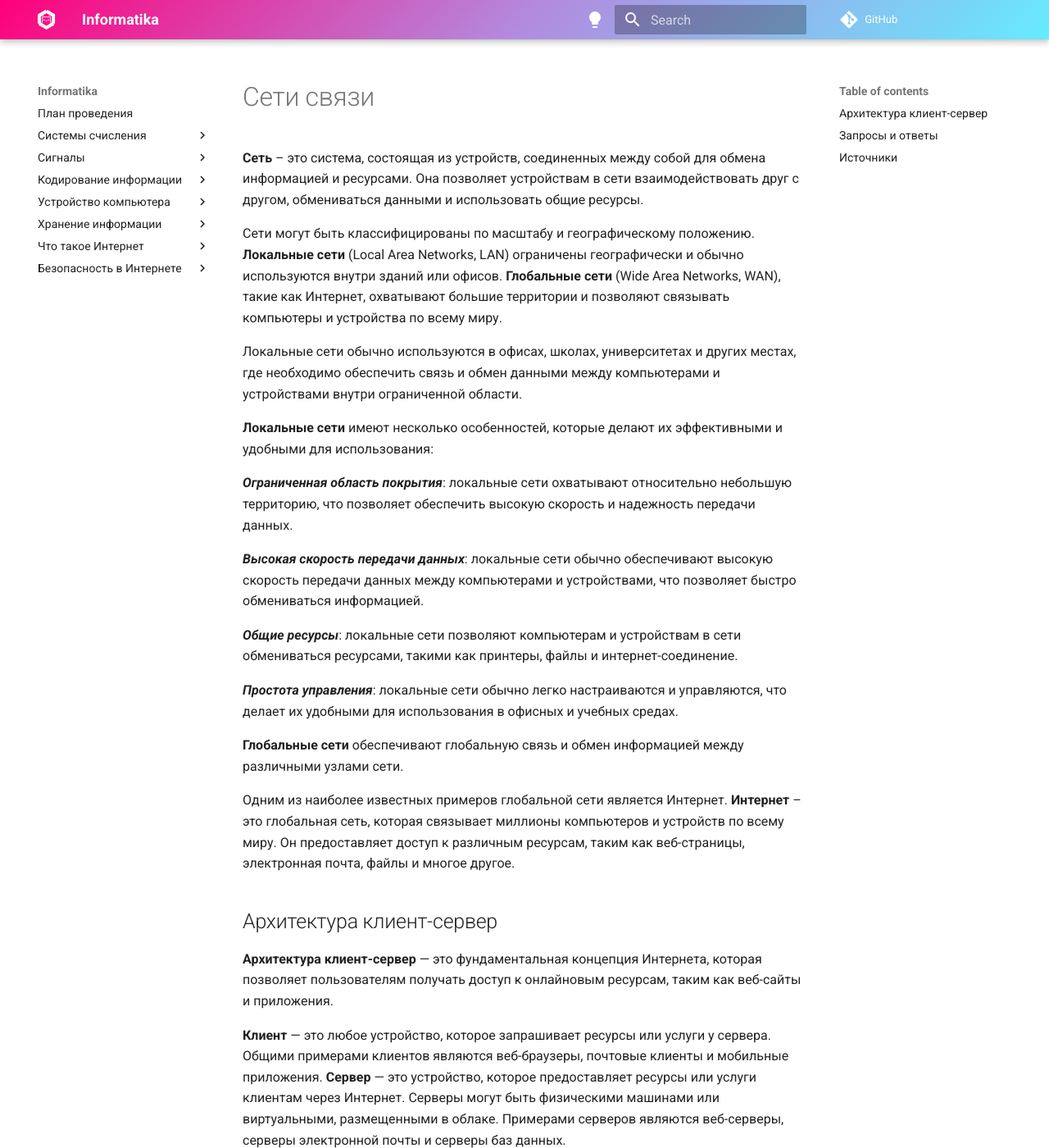
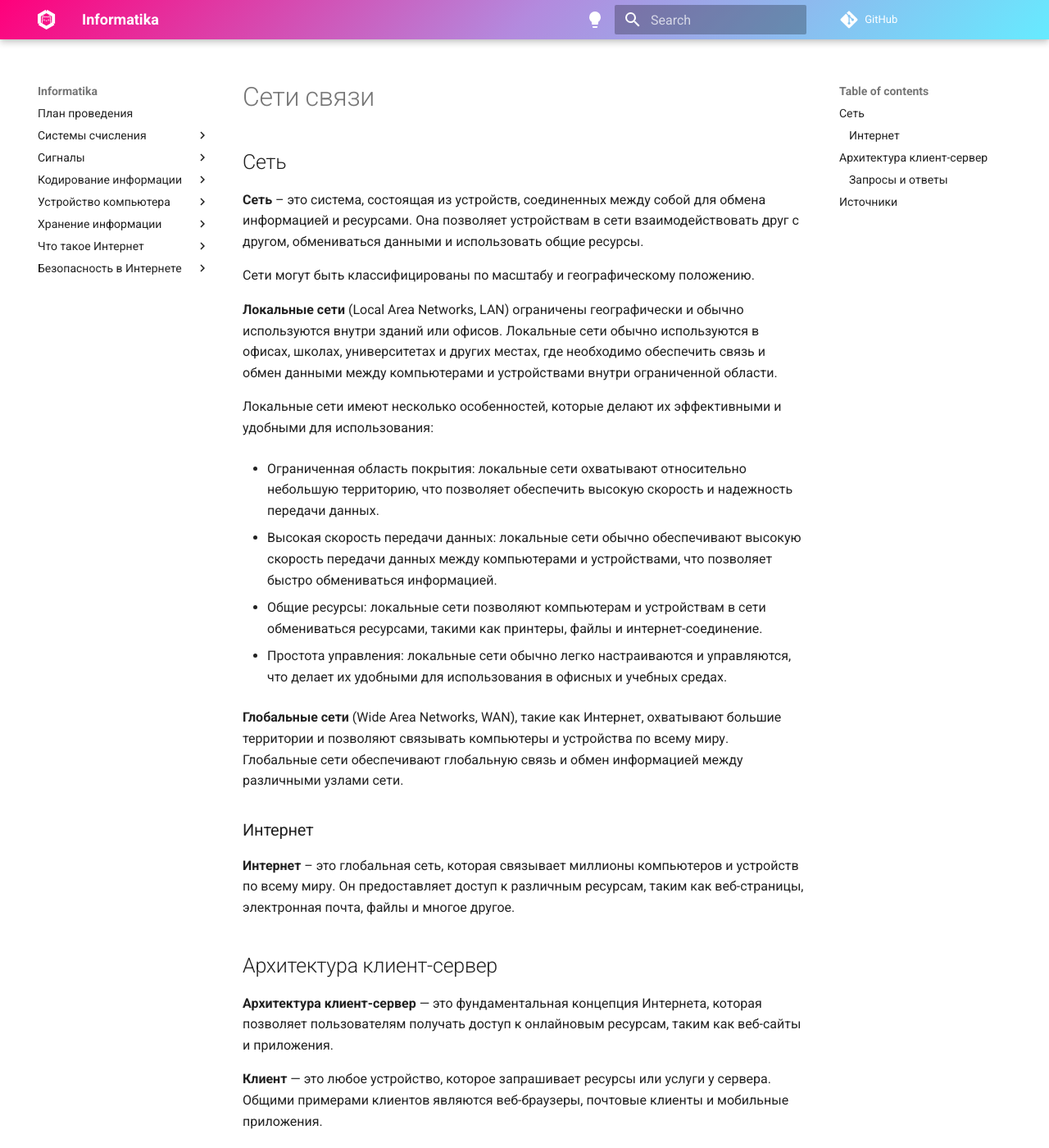
Before and after one commit to chabErch/Informatika, an MkDocs documentation site: the page built from docs/Сети связи/Сети связи.md, in a window 1280 px wide and 1400 px high. Shown: the whole window at 82% size. Built offline with MkDocs 1.6.1 and Material for MkDocs 9.7.7, drawn with Linux system fonts in a browser that asks for light colours; comment, search, counter and statistics services are not loaded; some of the changed text lies outside the part shown.

Commit message:
Update Сети связи.md

```diff
--- a/docs/Сети связи/Сети связи.md
+++ b/docs/Сети связи/Сети связи.md
@@ -1,33 +1,54 @@
 # Сети связи
-**Сеть** – это система, состоящая из устройств, соединенных между собой для обмена информацией и ресурсами. Она позволяет устройствам в сети взаимодействовать друг с другом, обмениваться данными и использовать общие ресурсы.
 
-Сети могут быть классифицированы по масштабу и географическому положению. **Локальные сети** (Local Area Networks, LAN) ограничены географически и обычно используются внутри зданий или офисов. **Глобальные сети** (Wide Area Networks, WAN), такие как Интернет, охватывают большие территории и позволяют связывать компьютеры и устройства по всему миру.
+## Сеть
 
-Локальные сети обычно используются в офисах, школах, университетах и других местах, где необходимо обеспечить связь и обмен данными между компьютерами и устройствами внутри ограниченной области.
+**Сеть** – это система, состоящая из устройств, соединенных между собой для обмена информацией и ресурсами.
+Она позволяет устройствам в сети взаимодействовать друг с другом, обмениваться данными и использовать общие ресурсы.
 
-**Локальные сети** имеют несколько особенностей, которые делают их эффективными и удобными для использования:
+Сети могут быть классифицированы по масштабу и географическому положению.
 
-*__Ограниченная область покрытия__*: локальные сети охватывают относительно небольшую территорию, что позволяет обеспечить высокую скорость и надежность передачи данных.
+**Локальные сети** (Local Area Networks, LAN) ограничены географически и обычно используются внутри зданий или офисов.
+Локальные сети обычно используются в офисах, школах, университетах и других местах, где необходимо обеспечить связь и обмен данными
+между компьютерами и устройствами внутри ограниченной области.
 
-*__Высокая скорость передачи данных__*: локальные сети обычно обеспечивают высокую скорость передачи данных между компьютерами и устройствами, что позволяет быстро обмениваться информацией.
+Локальные сети имеют несколько особенностей, которые делают их эффективными и удобными для использования:
 
-*__Общие ресурсы__*: локальные сети позволяют компьютерам и устройствам в сети обмениваться ресурсами, такими как принтеры, файлы и интернет-соединение.
+- Ограниченная область покрытия: локальные сети охватывают относительно небольшую территорию, что позволяет обеспечить высокую скорость и надежность передачи данных.
 
-*__Простота управления__*: локальные сети обычно легко настраиваются и управляются, что делает их удобными для использования в офисных и учебных средах.
+- Высокая скорость передачи данных: локальные сети обычно обеспечивают высокую скорость передачи данных между компьютерами и устройствами,
+  что позволяет быстро обмениваться информацией.
 
-**Глобальные сети** обеспечивают глобальную связь и обмен информацией между различными узлами сети.
+- Общие ресурсы: локальные сети позволяют компьютерам и устройствам в сети обмениваться ресурсами, такими как принтеры, файлы и интернет-соединение.
 
-Одним из наиболее известных примеров глобальной сети является Интернет. **Интернет** – это глобальная сеть, которая связывает миллионы компьютеров и устройств по всему миру. Он предоставляет доступ к различным ресурсам, таким как веб-страницы, электронная почта, файлы и многое другое.
+- Простота управления: локальные сети обычно легко настраиваются и управляются, что делает их удобными для использования в офисных и учебных средах.
+
+**Глобальные сети** (Wide Area Networks, WAN), такие как Интернет, охватывают большие территории и позволяют связывать компьютеры и устройства по всему миру.
+Глобальные сети обеспечивают глобальную связь и обмен информацией между различными узлами сети.
+
+### Интернет
+
+**Интернет** – это глобальная сеть, которая связывает миллионы компьютеров и устройств по всему миру. Он предоставляет доступ к различным ресурсам, таким как веб-страницы, электронная почта, файлы и многое другое.
+
 ## Архитектура клиент-сервер
-**Архитектура клиент-сервер** — это фундаментальная концепция Интернета, которая позволяет пользователям получать доступ к онлайновым ресурсам, таким как веб-сайты и приложения.
 
-**Клиент** — это любое устройство, которое запрашивает ресурсы или услуги у сервера. Общими примерами клиентов являются веб-браузеры, почтовые клиенты и мобильные приложения.
-**Сервер** — это устройство, которое предоставляет ресурсы или услуги клиентам через Интернет. Серверы могут быть физическими машинами или виртуальными, размещенными в облаке. Примерами серверов являются веб-серверы, серверы электронной почты и серверы баз данных.
-## Запросы и ответы
-Клиенты взаимодействуют с серверами с помощью стандартных протоколов, таких как HTTP (Hypertext Transfer Protocol) или SMTP (Simple Mail Transfer Protocol). Когда клиент хочет получить доступ к ресурсу или услуге, он посылает запрос на сервер через Интернет. Сервер получает запрос и отвечает запрашиваемыми данными.
+**Архитектура клиент-сервер** — это фундаментальная концепция Интернета, которая позволяет пользователям получать доступ к онлайновым ресурсам,
+таким как веб-сайты и приложения.
+
+**Клиент** — это любое устройство, которое запрашивает ресурсы или услуги у сервера.
+Общими примерами клиентов являются веб-браузеры, почтовые клиенты и мобильные приложения.
+
+**Сервер** — это устройство, которое предоставляет ресурсы или услуги клиентам через Интернет. Серверы могут быть физическими машинами или виртуальными,
+размещенными в облаке.
+Примерами серверов являются веб-серверы, серверы электронной почты и серверы баз данных.
+
+### Запросы и ответы
+
+Клиенты взаимодействуют с серверами с помощью стандартных протоколов, таких как HTTP (Hypertext Transfer Protocol) или SMTP (Simple Mail Transfer Protocol).
+Когда клиент хочет получить доступ к ресурсу или услуге, он посылает запрос на сервер через Интернет.
+Сервер получает запрос и отвечает запрашиваемыми данными.
+
 ## Источники
-https://nauchniestati.ru/spravka/lokalnye-i-globalnye-kompyuternye-seti/
 
-https://nauchniestati.ru/spravka/seti-ponyatie-opredelenie-klassifikacziya/
-
-https://digitalocean.ru/n/chto-takoe-internet
+1. Что такое сети [Электронный ресурс] URL: [https://nauchniestati.ru/spravka/seti-ponyatie-opredelenie-klassifikacziya/] (дата обращения: 12.12.2023)
+2. Виды сетей [Электронный ресурс] URL: [https://nauchniestati.ru/spravka/lokalnye-i-globalnye-kompyuternye-seti/] (дата обращения: 12.12.2023)
+3. Что такое интернет [Электронный ресурс] URL: [https://digitalocean.ru/n/chto-takoe-internet] (дата обращения: 12.12.2023)
```
